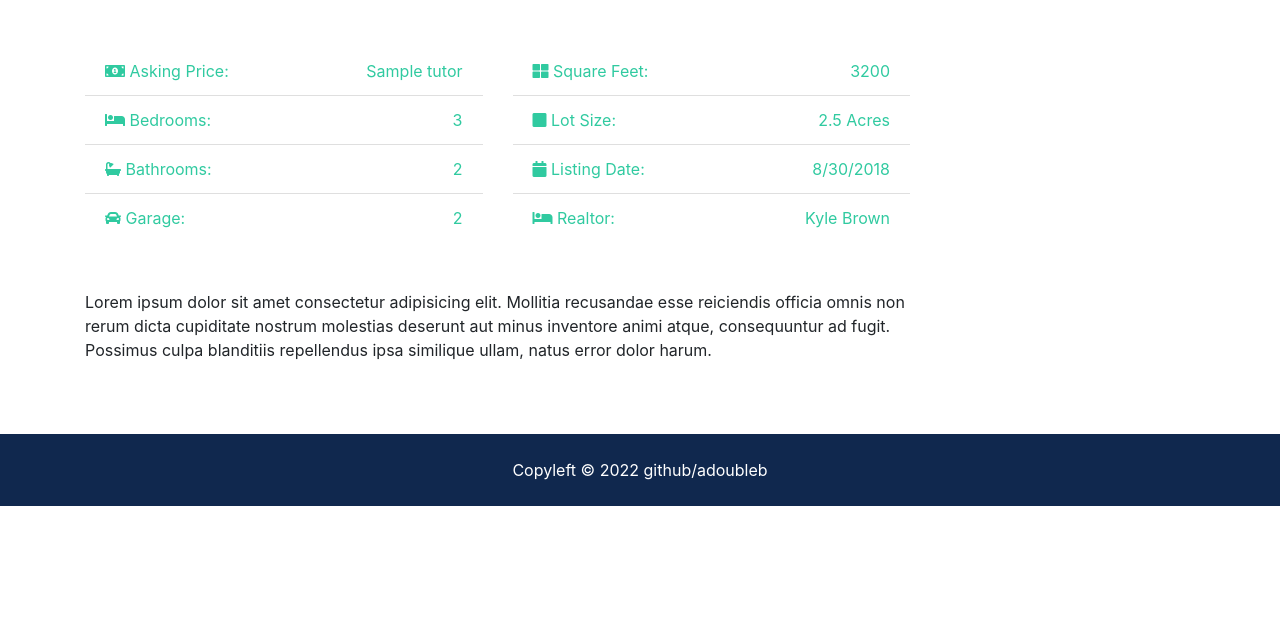
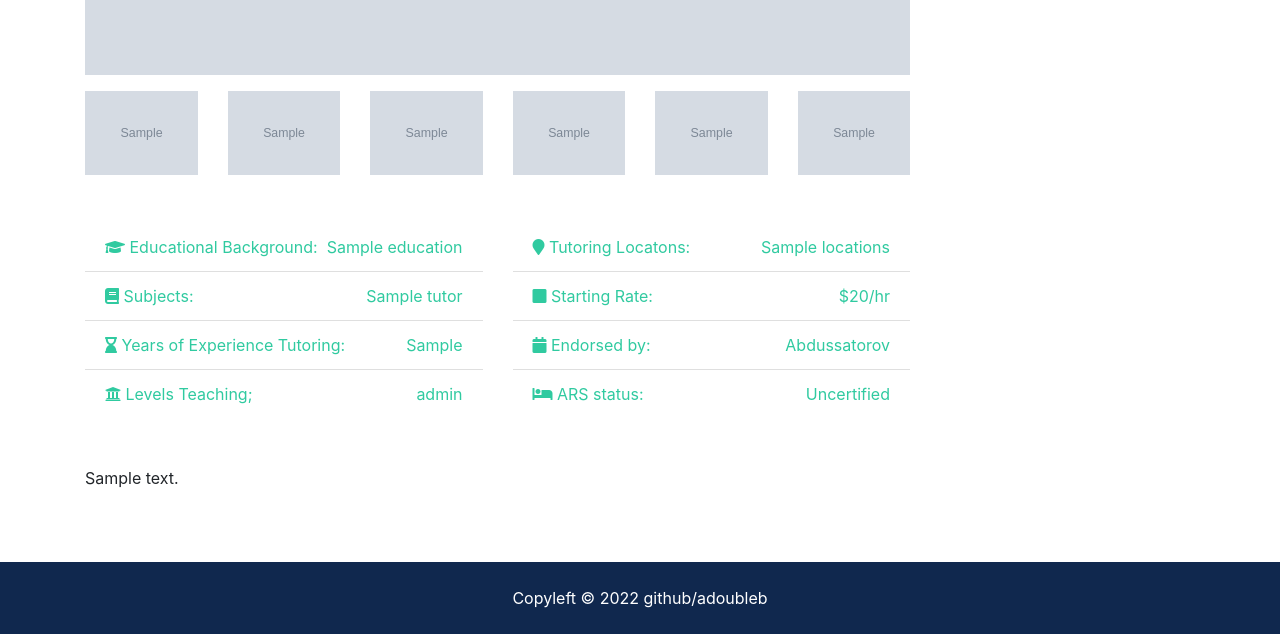
Before and after one commit to adoubleb/ilmconnect, a Django app: template templates/listings/listing.html in a window 1280 px wide. Shown: the part 990-1624 px from the top of the page. Before the commit the page ends 1496 px from the top, so only its background shows below. Run offline with Django 4.2, Linux system fonts and the light colour scheme; the template is opened without the code that fills it: most values are stand-ins (such as "Sample title", 1, 10 or a date in 2020); grey boxes marked "Sample" are stand-in pictures; data that the repository does not hold is empty; some libraries are stand-ins or nearby versions.

Commit message:
updated individual listing page

```diff
--- a/listings/urls.py
+++ b/listings/urls.py
@@ -3,6 +3,6 @@ from . import views
 
 urlpatterns = [
     path('', views.index, name='listings'),
-    path('<tutor_id>', views.listing, name = 'listing'),
+    path('<int:tutor_id>', views.listing, name = 'listing'),
     path('search', views.search, name = 'search')
 ]
--- a/listings/views.py
+++ b/listings/views.py
@@ -14,10 +14,11 @@ def index(request):
 
 
 def listing(request, tutor_id):
-    tutors = get_object_or_404(Tutors, pk= tutor_id)
+    tutors = get_object_or_404(Tutors, pk=tutor_id)
     context = {
-        'tutors' : tutors
+        'tutors': tutors
     }
     return render(request, 'listings/listing.html', context)
+
 def search(request):
     return render(request, 'listings/search.html')
--- a/templates/base.html
+++ b/templates/base.html
@@ -1,18 +1,21 @@
 {% load static %}
 <!DOCTYPE html>
 <html>
+
 <head>
-        <meta charset="utf-8">
-        <meta http-equiv="X-UA-Compatible" content="IE=edge">
-        <title></title>
-        <meta name="description" content="">
-        <meta name="viewport" content="width=device-width, initial-scale=1">
+    <meta charset="UTF-8">
+    <meta name="viewport" content="width=device-width, initial-scale=1.0">
+    <meta http-equiv="X-UA-Compatible" content="ie=edge">
+    <!-- Font Awesome -->
     <link rel="stylesheet" href="{% static 'css/all.css' %}">
     <!-- Bootstrap -->
     <link rel="stylesheet" href="{% static 'css/bootstrap.css' %}">
     <!-- Custom -->
     <link rel="stylesheet" href="{% static 'css/style.css' %}">
+    <!-- Lightbox -->
     <link rel="stylesheet" href="{% static 'css/lightbox.min.css' %}">
+
+    <title>ILMC{% block title %}{% endblock %}</title>
 </head>
 <body>
     <!-- Topbar -->
@@ -24,7 +27,8 @@
     <!-- Footer -->
     {% include 'partials/_footer.html' %}
     <script src="{% static 'js/jquery-3.3.1.min.js' %} "></script>
-        <script src="{% static 'js/bootstrap.bundle.min.js' %}"></script>
-        <script src="{% static 'js/main.js' %}"></script>
+    <script src="{% static 'js/bootstrap.bundle.min.js' %} "></script>
+    <script src="{% static 'js/lightbox.min.js' %} "></script>
+    <script src="{% static 'js/main.js' %} "></script>
 </body>
 </html>
--- a/templates/listings/listing.html
+++ b/templates/listings/listing.html
@@ -1,68 +1,109 @@
 {% extends 'base.html' %}
 
 {% load humanize %}
+{% block title %} | {{ tutors.name }} {% endblock %}
+{% block content %}
 
-{% block content %}
+
+<section id="bc" class="mt-3">
+    <div class="container">
+      <nav>
+        <ol class="breadcrumb">
+          <li class="breadcrumb-item">
+            <a href="{% url 'index'%}">Home</a>
+          </li>
+          <li class="breadcrumb-item">
+            <a href="{% url 'listings'%}">Listings</a>
+          </li>
+          <li class="breadcrumb-item active">{{tutors.name}}</li>
+        </ol>
+      </nav>
+    </div>
+  </section>
+
+  <section id="showcase-inner" class="py-5 text-white">
+    <div class="container">
+      <div class="row text-center">
+        <div class="col-md-12">
+          <h1 class="display-4">{{ tutors.name }}</h1>
+        </div>
+      </div>
+    </div>
+  </section>
 
 <section id="listing" class="py-4">
     <div class="container">
-      <a href="listings.html" class="btn btn-light mb-4">Back To Listings</a>
+      <a href="{% url 'listings'%}" class="btn btn-light mb-4">Back To Browse Tutors</a>
       <div class="row">
         <div class="col-md-9">
           <!-- Home Main Image -->
-          <img src="assets/img/homes/home-1.jpg" alt="" class="img-main img-fluid mb-3">
+          <img src="{{ tutors.photo_main.url }}" alt="" class="img-main img-fluid mb-3">
           <!-- Thumbnails -->
           <div class="row mb-5 thumbs">
+            {% if tutors.photo_1 %}
             <div class="col-md-2">
-              <a href="assets/img/homes/home-inside-1.jpg" data-lightbox="home-images">
-                <img src="assets/img/homes/home-inside-1.jpg" alt="" class="img-fluid">
+                <a href="{{ tutors.photo_1.url }}" data-lightbox="home-images">
+                <img src="{{ tutors.photo_1.url }}" alt="" class="img-fluid">
                 </a>
             </div>
+            {% endif %}
+            {% if tutors.photo_2 %}
             <div class="col-md-2">
-              <a href="assets/img/homes/home-inside-2.jpg" data-lightbox="home-images">
-                <img src="assets/img/homes/home-inside-2.jpg" alt="" class="img-fluid">
+                <a href="{{ tutors.photo_2.url }}" data-lightbox="home-images">
+                <img src="{{ tutors.photo_2.url }}" alt="" class="img-fluid">
                 </a>
             </div>
+            {% endif %}
+            {% if tutors.photo_3 %}
             <div class="col-md-2">
-              <a href="assets/img/homes/home-inside-3.jpg" data-lightbox="home-images">
-                <img src="assets/img/homes/home-inside-3.jpg" alt="" class="img-fluid">
+                <a href="{{ tutors.photo_3.url }}" data-lightbox="home-images">
+                <img src="{{ tutors.photo_3.url }}" alt="" class="img-fluid">
                 </a>
             </div>
+            {% endif %}
+            {% if tutors.photo_4 %}
             <div class="col-md-2">
-              <a href="assets/img/homes/home-inside-4.jpg" data-lightbox="home-images">
-                <img src="assets/img/homes/home-inside-4.jpg" alt="" class="img-fluid">
+                <a href="{{ tutors.photo_4.url }}" data-lightbox="home-images">
+                <img src="{{ tutors.photo_4.url }}" alt="" class="img-fluid">
                 </a>
             </div>
+            {% endif %}
+            {% if tutors.photo_5 %}
             <div class="col-md-2">
-              <a href="assets/img/homes/home-inside-5.jpg" data-lightbox="home-images">
-                <img src="assets/img/homes/home-inside-5.jpg" alt="" class="img-fluid">
+                <a href="{{ tutors.photo_5.url }}" data-lightbox="home-images">
+                <img src="{{ tutors.photo_5.url }}" alt="" class="img-fluid">
                 </a>
             </div>
+            {% endif %}
+            {% if tutors.photo_6 %}
             <div class="col-md-2">
-              <a href="assets/img/homes/home-inside-6.jpg" data-lightbox="home-images">
-                <img src="assets/img/homes/home-inside-6.jpg" alt="" class="img-fluid">
+                <a href="{{ tutors.photo_6.url }}" data-lightbox="home-images">
+                <img src="{{ tutors.photo_6.url }}" alt="" class="img-fluid">
                 </a>
             </div>
+            {% endif %}
             </div>
+
           <!-- Fields -->
           <div class="row mb-5 fields">
             <div class="col-md-6">
               <ul class="list-group list-group-flush">
                 <li class="list-group-item text-secondary">
-                  <i class="fas fa-money-bill-alt"></i> Asking Price:
-                  <span class="float-right">{{tutor.subjects}}</span>
+                    <i class="fa fa-graduation-cap" aria-hidden="true"></i>
+                    Educational Background:
+                  <span class="float-right">{{tutors.education}}</span>
                 </li>
                 <li class="list-group-item text-secondary">
-                  <i class="fas fa-bed"></i> Bedrooms:
-                  <span class="float-right">3</span>
+                    <i class="fa fa-book" aria-hidden="true"></i> Subjects:
+                  <span class="float-right">{{tutors.subjects}}</span>
                 </li>
                 <li class="list-group-item text-secondary">
-                  <i class="fas fa-bath"></i> Bathrooms:
-                  <span class="float-right">2</span>
+                    <i class="fa fa-hourglass-end" aria-hidden="true"></i> Years of Experience Tutoring:
+                  <span class="float-right">{{tutors.years_experience}}</span>
                 </li>
                 <li class="list-group-item text-secondary">
-                  <i class="fas fa-car"></i> Garage:
-                  <span class="float-right">2
+                    <i class="fa fa-university" aria-hidden="true"></i></i> Levels Teaching;
+                  <span class="float-right">{{tutors.levels}}
                   </span>
                 </li>
               </ul>
@@ -70,21 +111,22 @@
             <div class="col-md-6">
               <ul class="list-group list-group-flush">
                 <li class="list-group-item text-secondary">
-                  <i class="fas fa-th-large"></i> Square Feet:
-                  <span class="float-right">3200</span>
+                    <i class="fa fa-map-marker" aria-hidden="true"></i>
+                    Tutoring Locatons:
+                  <span class="float-right">{{tutors.locations}}</span>
                 </li>
                 <li class="list-group-item text-secondary">
-                  <i class="fas fa-square"></i> Lot Size:
-                  <span class="float-right">2.5 Acres
+                  <i class="fas fa-square"></i> Starting Rate:
+                  <span class="float-right"> $20/hr
                   </span>
                 </li>
                 <li class="list-group-item text-secondary">
-                  <i class="fas fa-calendar"></i> Listing Date:
-                  <span class="float-right">8/30/2018</span>
+                  <i class="fas fa-calendar"></i> Endorsed by:
+                  <span class="float-right">Abdussatorov</span>
                 </li>
                 <li class="list-group-item text-secondary">
-                  <i class="fas fa-bed"></i> Realtor:
-                  <span class="float-right">Kyle Brown
+                  <i class="fas fa-bed"></i> ARS status:
+                  <span class="float-right">Uncertified
                   </span>
                 </li>
 
@@ -96,20 +138,11 @@
           <!-- Description -->
           <div class="row mb-5">
             <div class="col-md-12">
-              Lorem ipsum dolor sit amet consectetur adipisicing elit. Mollitia recusandae esse reiciendis officia omnis non rerum dicta
-              cupiditate nostrum molestias deserunt aut minus inventore animi atque, consequuntur ad fugit. Possimus culpa
-              blanditiis repellendus ipsa similique ullam, natus error dolor harum.
+              {{tutors.description}}
             </div>
           </div>
         </div>
         <div class="col-md-3">
-          <div class="card mb-3">
-            <img class="card-img-top" src="assets/img/realtors/kyle.jpg" alt="Seller of the month">
-            <div class="card-body">
-              <h5 class="card-title">Property Realtor</h5>
-              <h6 class="text-secondary">Kyle Brown</h6>
-            </div>
-          </div>
           <button class="btn-primary btn-block btn-lg" data-toggle="modal" data-target="#inquiryModal">Make An Inquiry</button>
         </div>
       </div>
@@ -129,8 +162,8 @@
         <div class="modal-body">
           <form>
             <div class="form-group">
-              <label for="property_name" class="col-form-label">Property:</label>
-              <input type="text" name="listing" class="form-control" value="45 Drivewood Cirlce" disabled>
+              <label for="property_name" class="col-form-label">Tutor:</label>
+              <input type="text" name="listing" class="form-control" value="{{tutors.name}}" disabled>
             </div>
             <div class="form-group">
               <label for="name" class="col-form-label">Name:</label>
```
Lines whose indentation alone changed are shown as unchanged.
